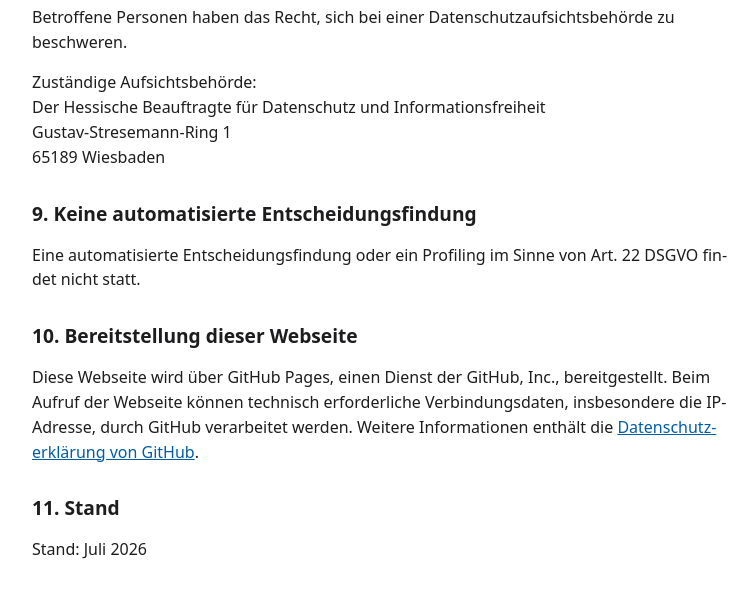
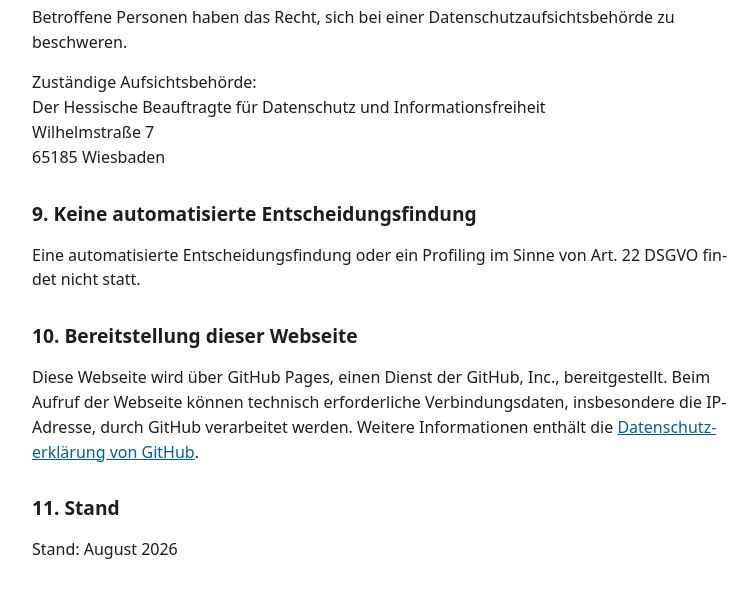
Before and after one commit to timinho111/video-datenschutz, a plain HTML site: page index.html in a window 1280 px wide. Shown: the part 1397-1993 px from the top of the page, without its empty margins (260-1012 px from the left). Drawn offline with Linux system fonts and the light colour scheme.

Commit message:
update address of aufsichtsbehörde

```diff
--- a/index.html
+++ b/index.html
@@ -195,8 +195,8 @@
     <p>
         Zuständige Aufsichtsbehörde:<br>
         Der Hessische Beauftragte für Datenschutz und Informationsfreiheit<br>
-        Gustav-Stresemann-Ring 1<br>
-        65189 Wiesbaden
+        Wilhelmstraße 7<br>
+        65185 Wiesbaden
     </p>
 
     <h2>9. Keine automatisierte Entscheidungsfindung</h2>
@@ -223,7 +223,7 @@
 
     <h2>11. Stand</h2>
 
-    <p>Stand: Juli 2026</p>
+    <p>Stand: August 2026</p>
 </main>
 </body>
 </html>
```
